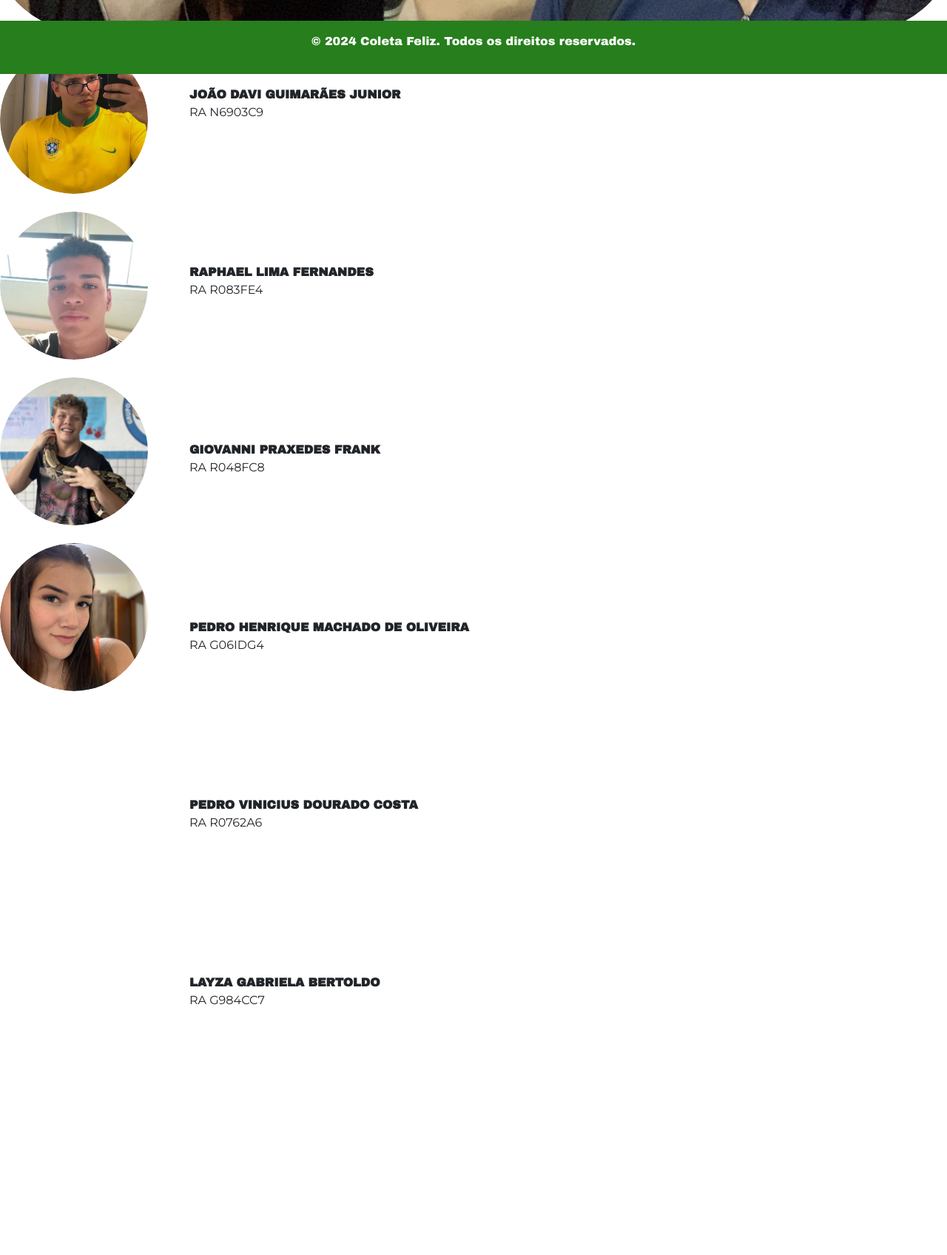
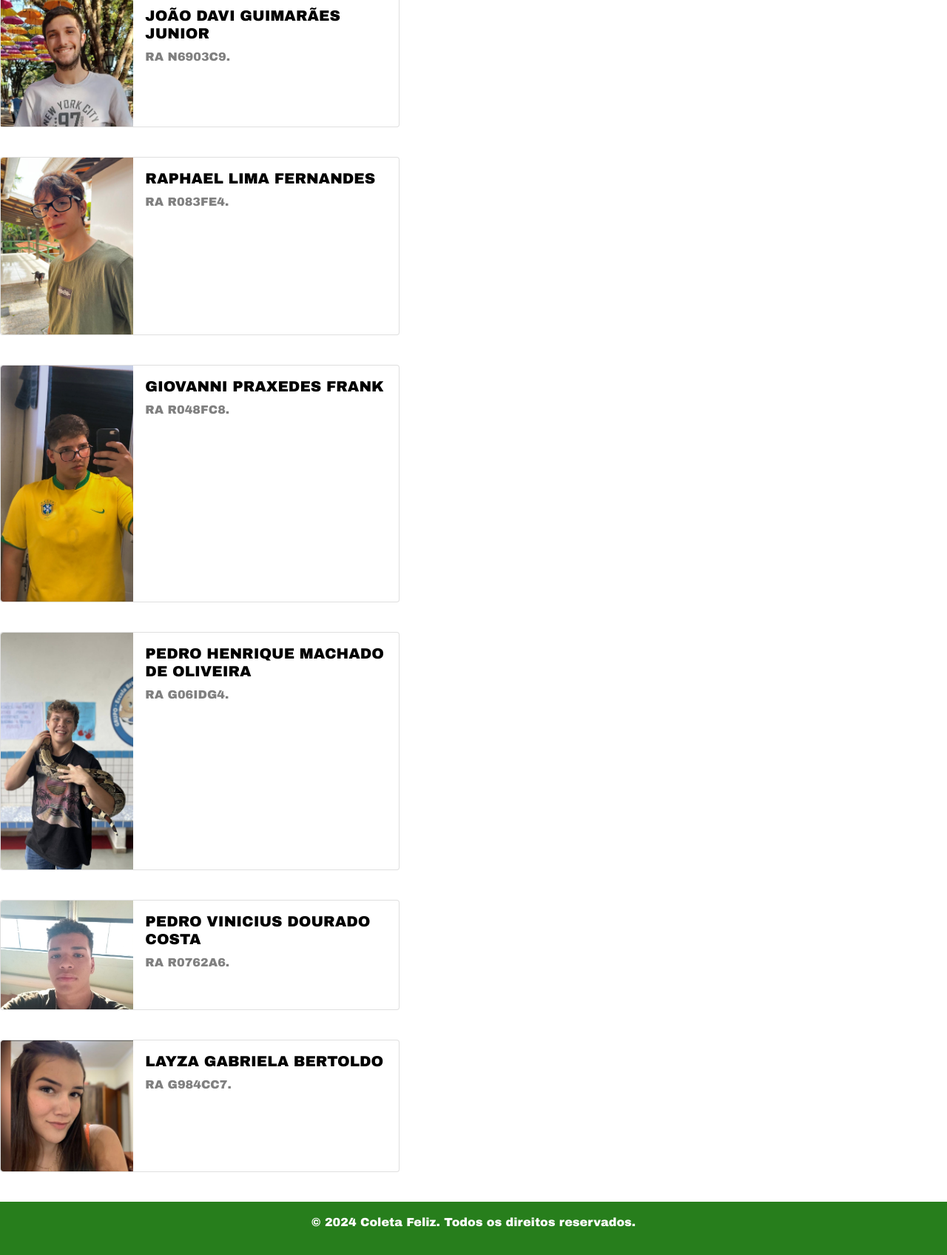
Before and after one commit to joaodgj/coleta-feliz, a plain HTML site: page quemsomos.html in a window 1280 px wide. Shown: the part 700-2396 px from the top of the page at 74% size. Before the commit the page ends 2064 px from the top, so only its background shows below. Drawn offline with nearby package versions, Linux system fonts and the light colour scheme; a script that the page names is missing.

Commit message:
Card pesssoas

```diff
--- a/quemsomos.html
+++ b/quemsomos.html
@@ -37,52 +37,116 @@
     </div>
   </nav>
 </header>
+<main>
+      <h1 class="quemsomos-titlle text-center" style="color: black; font-size: clamp(12px, 4vw, 32px);">CRIADORES DE PAGINA</h1>
       <div class="container">
-      <img src="img/Foto grupo.jpeg" alt="fotodogrupo" class="center-img">
-    </div>
+        <img style = "max-width: auto; max-height: auto;"src="./img/Foto grupo.jpeg" class="img-fluid" alt="fotodogrupo">
+      <br>
+</main>
 
     <br>
     <br>
     <H1 style="font-family: 'Montserrat', sans-serif;"><b>QUEM SOMOS</b></H1>
     <h2 style="font-family: 'Montserrat', sans-serif; text-align: center;">CRIADORES E IDEALIZADORES DO COLETA FELIZ</h2>
 
-    <div class="circle">
-      <img class="circle img" src="img/João.jpg" alt="">
+
+    <div class="card mb-3" style="max-width: 540px;">
+      <div class="row g-0">
+        <div class="col-md-4">
+          <img  style="max-height: 100%; max-width: 100%;" src="./img/João.jpg" class="img-fluid rounded-start;  " alt="Joao">
         </div>
-    <p class="nome"> <b>JOÃO DAVI GUIMARÃES JUNIOR</b><br> RA N6903C9</p>
+        <div class="col-md-8">
+          <div class="card-body">
+            <h5 class="card-title">JOÃO DAVI GUIMARÃES JUNIOR</h5>
+            <p class="card-text"> RA N6903C9.</p>
 
+          </div>
+        </div>
+      </div>
+    </div>
 <br>
-    <div class="circle">
-      <img class="circle img" src="img/Raphael.jpg" alt="">
+    <div class="card mb-3" style="max-width: 540px;">
+      <div class="row g-0">
+        <div class="col-md-4">
+          <img src="./img/Raphael.jpg" class="img-fluid rounded-start" alt="Raphael">
         </div>
-    <p class="nome2"> <b>RAPHAEL LIMA FERNANDES</b><br> RA R083FE4</p>
+        <div class="col-md-8">
+          <div class="card-body">
+            <h5 class="card-title">RAPHAEL LIMA FERNANDES</h5>
+            <p class="card-text"> RA R083FE4.</p>
 
+          </div>
+        </div>
+      </div>
+    </div>
 <br>
-    <div class="circle">
-      <img class="circle img" src="img/Giovanni.jpg" alt="">
+<div class="card mb-3" style="max-width: 540px;">
+  <div class="row g-0">
+    <div class="col-md-4">
+      <img src="./img/Giovanni.jpg" class="img-fluid rounded-start" alt="Giovanni">
     </div>
-    <p class="nome3"> <b>GIOVANNI PRAXEDES FRANK</b><br> RA R048FC8</p>
+    <div class="col-md-8">
+      <div class="card-body">
+        <h5 class="card-title">GIOVANNI PRAXEDES FRANK</h5>
+        <p class="card-text"> RA R048FC8.</p>
 
+      </div>
+    </div>
+  </div>
+</div>
 <br>
-    <div class="circle">
-      <img class="circle img" src="img/Pedro H..jpg" alt="">
+<div class="card mb-3" style="max-width: 540px;">
+  <div class="row g-0">
+    <div class="col-md-4">
+      <img src="./img/Pedro M..jpg" class="img-fluid rounded-start" alt="Pedro.M">
     </div>
-    <p class="nome4"> <b>PEDRO HENRIQUE MACHADO DE OLIVEIRA</b><br> RA G06IDG4</p>
+    <div class="col-md-8">
+      <div class="card-body">
+        <h5 class="card-title">PEDRO HENRIQUE MACHADO DE OLIVEIRA</h5>
+        <p class="card-text"> RA G06IDG4.</p>
 
+      </div>
+    </div>
+  </div>
+</div>
 <br>
-    <div class="circle">
-      <img class="circle img" src="img/Pedro M..jpg" alt="">
+<div class="card mb-3" style="max-width: 540px;">
+  <div class="row g-0">
+    <div class="col-md-4">
+      <img src="./img/Pedro H..jpg" class="img-fluid rounded-start" alt="Pedro.H">
     </div>
-    <p class="nome5"> <b>PEDRO VINICIUS DOURADO COSTA</b><br> RA R0762A6</p>
+    <div class="col-md-8">
+      <div class="card-body">
+        <h5 class="card-title">PEDRO VINICIUS DOURADO COSTA</h5>
+        <p class="card-text"> RA R0762A6.</p>
 
+      </div>
+    </div>
+  </div>
+</div>
 <br>
-    <div class="circle" style="margin-bottom: 200px;">
-      <img class="circle img" src="img/Layza.jpg" alt="">
+<div class="card mb-3" style="max-width: 540px;">
+  <div class="row g-0">
+    <div class="col-md-4">
+      <img src="./img/Layza.jpg" class="img-fluid rounded-start" alt="Layza">
     </div>
-    <p class="nome6"> <b>LAYZA GABRIELA BERTOLDO</b><br> RA G984CC7</p>
+    <div class="col-md-8">
+      <div class="card-body">
+        <h5 class="card-title">LAYZA GABRIELA BERTOLDO</h5>
+        <p class="card-text"> RA G984CC7.</p>
+
+      </div>
+    </div>
+  </div>
+</div>
+<br>
 
 
-    <footer class="text-white text-center py-3 fixed-bottom" style="background-color: #277E1C;">
+
+
+
+
+<footer class="text-white text-center py-3" style="background-color: #277E1C;">
   <p>&copy; 2024 Coleta Feliz. Todos os direitos reservados.</p>
 </footer>
 </body>
--- a/styles.css
+++ b/styles.css
@@ -178,9 +178,6 @@ h6{
 a{
   margin: 5px;
 }
-<<<<<<< Updated upstream
-@import url("https://fonts.googleapis.com/css2?family=Inter:wght@400;500&display=swap");
-=======
 
 .container{
   position: relative;
@@ -212,6 +209,15 @@ a{
   height: 100%; /* Ajusta a altura da imagem para ocupar todo o contêiner */
   object-fit: cover; /* Garante que a imagem cubra todo o contêiner sem distorção */
 }
+
+.card-title{
+  color: black;
+}
+.card-text{
+  color: gray;
+}
+
+
 
 .nome{
   position: absolute;
@@ -255,4 +261,3 @@ a{
   font-family: 'Montserrat', sans-serif;
   margin-bottom: 2000px;
 }
->>>>>>> Stashed changes
```
Lines whose indentation alone changed are shown as unchanged.
